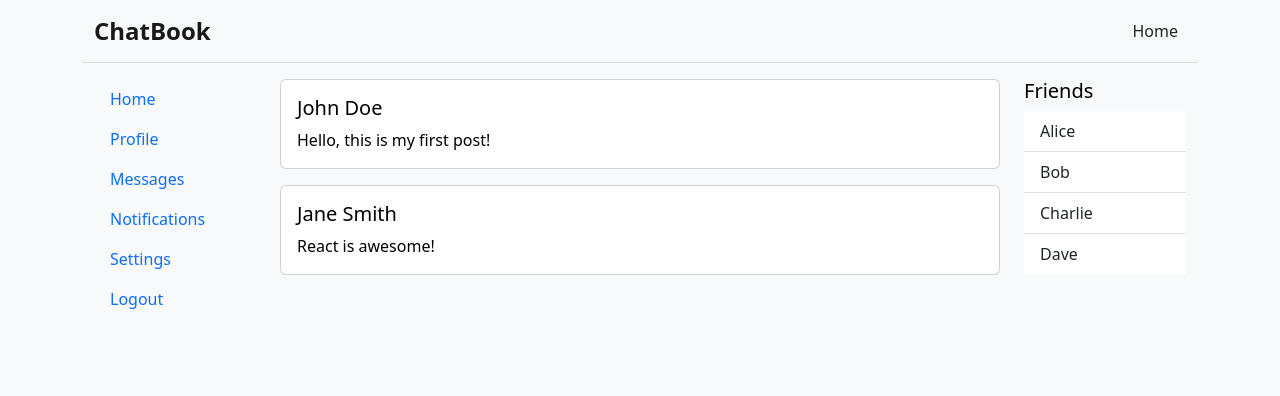
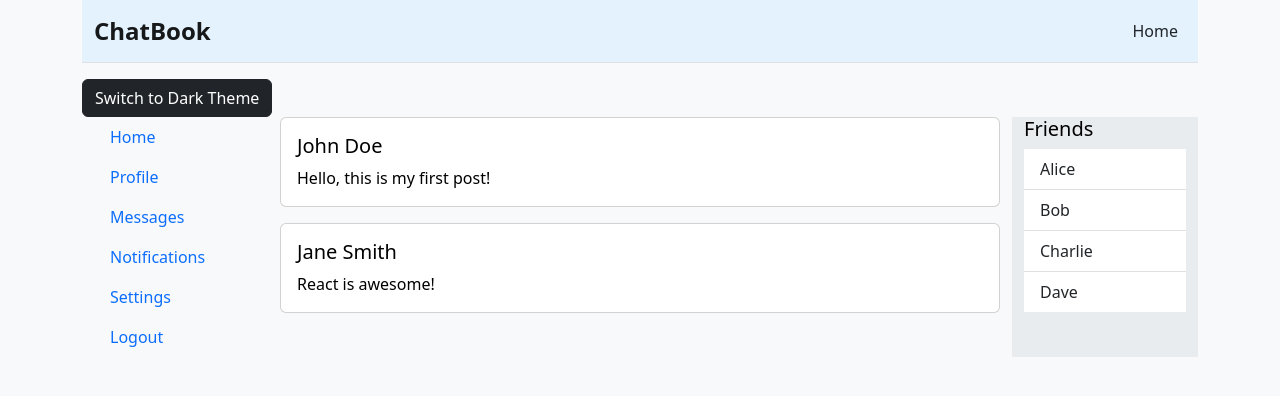
Before and after one commit to KristianBakov/ChatBook, a React (Create React App) app in the folder ClientApp/: page / in a window 1280 px wide. Shown: the top 396 px of the page. Built offline with nearby package versions, Linux system fonts and the light colour scheme.

Commit message:
Added theme provider

```diff
--- a/ClientApp/src/common.css
+++ /dev/null
@@ -1,25 +0,0 @@
-* {
-  box-sizing: border-box;
-}
-
-:root {
-  --bg-color: #f8f9fa;
-  --text-color: #000000;
-  --btn-color: #000000;
-}
-
-[data-theme="dark"] {
-  --bg-color: #343a40;
-  --text-color: #ffffff;
-  --btn-color: #ffffff;
-}
-
-body {
-  background-color: var(--bg-color);
-  color: var(--text-color);
-}
-
-.btn-toggle {
-  color: var(--btn-color);
-  border-color: var(--btn-color);
-}
--- /dev/null
+++ b/ClientApp/src/commons/styles/common.css
@@ -0,0 +1,45 @@
+* {
+  box-sizing: border-box;
+}
+
+:root {
+  --bg-color: #f8f9fa;
+  --text-color: #000000;
+  --navbar-bg-color: #e3f2fd;
+  --sidebar-bg-color: #e9ecef;
+  --friendslist-bg-color: #e9ecef;
+  --btn-color: #000000;
+}
+
+[data-theme="dark"] {
+  --bg-color: #343a40;
+  --text-color: #ffffff;
+  --navbar-bg-color: #23272b;
+  --sidebar-bg-color: #3a3f44;
+  --friendslist-bg-color: #3a3f44;
+  --btn-color: #ffffff;
+}
+
+body {
+  background-color: var(--bg-color);
+  color: var(--text-color);
+}
+
+.navbar {
+  background-color: var(--navbar-bg-color);
+}
+
+.sidebar {
+  background-color: var(--sidebar-bg-color);
+  color: var(--text-color);
+}
+
+.friends-list {
+  background-color: var(--friendslist-bg-color);
+  color: var(--text-color);
+}
+
+.btn-toggle {
+  color: var(--btn-color);
+  border-color: var(--btn-color);
+}
--- a/ClientApp/src/components/FriendsList.jsx
+++ b/ClientApp/src/components/FriendsList.jsx
@@ -1,14 +1,16 @@
-import React from 'react';
+import React from "react";
 
 const FriendsList = () => {
-    const friends = ['Alice', 'Bob', 'Charlie', 'Dave'];
+  const friends = ["Alice", "Bob", "Charlie", "Dave"];
 
   return (
-        <div className="col-md-2 bg-light sidebar">
+    <div className="col-md-2 friends-list">
       <h5>Friends</h5>
       <ul className="list-group list-group-flush">
-                {friends.map(friend => (
-                    <li key={friend} className="list-group-item">{friend}</li>
+        {friends.map((friend) => (
+          <li key={friend} className="list-group-item">
+            {friend}
+          </li>
         ))}
       </ul>
     </div>
--- a/ClientApp/src/components/Layout.jsx
+++ b/ClientApp/src/components/Layout.jsx
@@ -1,11 +1,13 @@
 import React from "react";
 import Header from "./Header";
 import { Container } from "reactstrap";
+import ThemeToggle from "./ThemeToggle";
 
 export const Layout = ({ children }) => {
   return (
     <Container>
       <Header />
+      <ThemeToggle />
       <div className="container-fluid">{children}</div>
     </Container>
   );
--- a/ClientApp/src/components/ThemeToggle.jsx
+++ b/ClientApp/src/components/ThemeToggle.jsx
@@ -1,6 +1,6 @@
 import React from "react";
 import { Button } from "reactstrap";
-import { useTheme } from "./ThemeContext";
+import { useTheme } from "../contexts/ThemeContext";
 
 const ThemeToggle = () => {
   const { theme, toggleTheme } = useTheme();
--- a/ClientApp/src/contexts/ThemeContext.js
+++ b/ClientApp/src/contexts/ThemeContext.js
@@ -1,9 +1,22 @@
-import React, { createContext, useState, useContext } from "react";
+// src/themeContext.js
+import React, { createContext, useState, useEffect } from "react";
 
-const ThemeContext = createContext();
+export const ThemeContext = createContext();
 
 export const ThemeProvider = ({ children }) => {
   const [theme, setTheme] = useState("light");
+
+  useEffect(() => {
+    const savedTheme = localStorage.getItem("theme");
+    if (savedTheme) {
+      setTheme(savedTheme);
+    }
+  }, []);
+
+  useEffect(() => {
+    localStorage.setItem("theme", theme);
+    document.documentElement.setAttribute("data-theme", theme);
+  }, [theme]);
 
   const toggleTheme = () => {
     setTheme((prevTheme) => (prevTheme === "light" ? "dark" : "light"));
@@ -16,4 +29,4 @@ export const ThemeProvider = ({ children }) => {
   );
 };
 
-export const useTheme = () => useContext(ThemeContext);
+export const useTheme = () => React.useContext(ThemeContext);
--- a/ClientApp/src/index.js
+++ b/ClientApp/src/index.js
@@ -5,7 +5,7 @@ import { BrowserRouter } from "react-router-dom";
 import App from "./App";
 import * as serviceWorkerRegistration from "./serviceWorkerRegistration";
 import reportWebVitals from "./reportWebVitals";
-import "./common.css";
+import "./commons/styles/common.css";
 
 const baseUrl = document.getElementsByTagName("base")[0].getAttribute("href");
 const rootElement = document.getElementById("root");
```
Also changed, not shown: ClientApp/src/components/Header.jsx (+26 -8 lines). Lines whose indentation alone changed are shown as unchanged.
